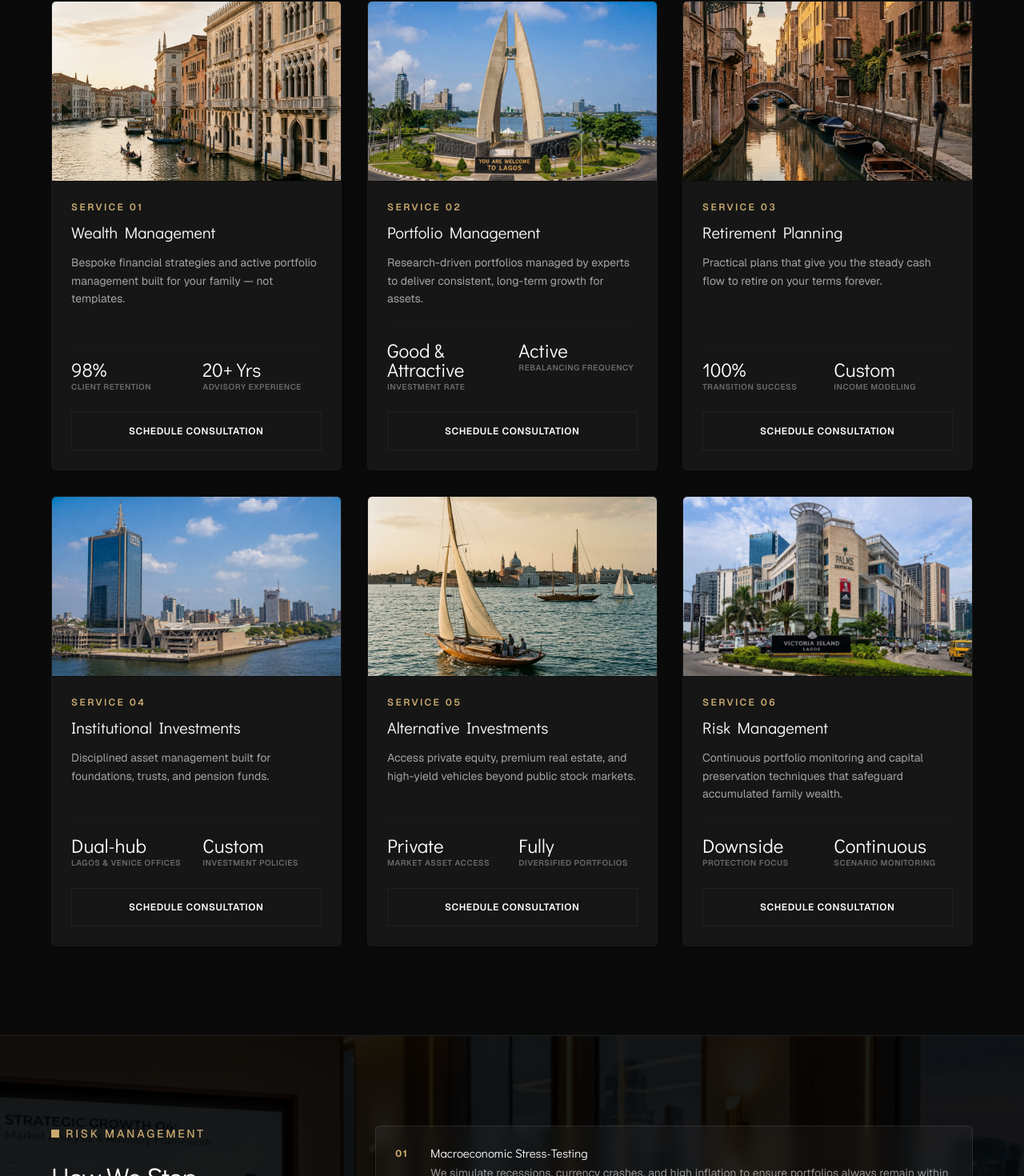
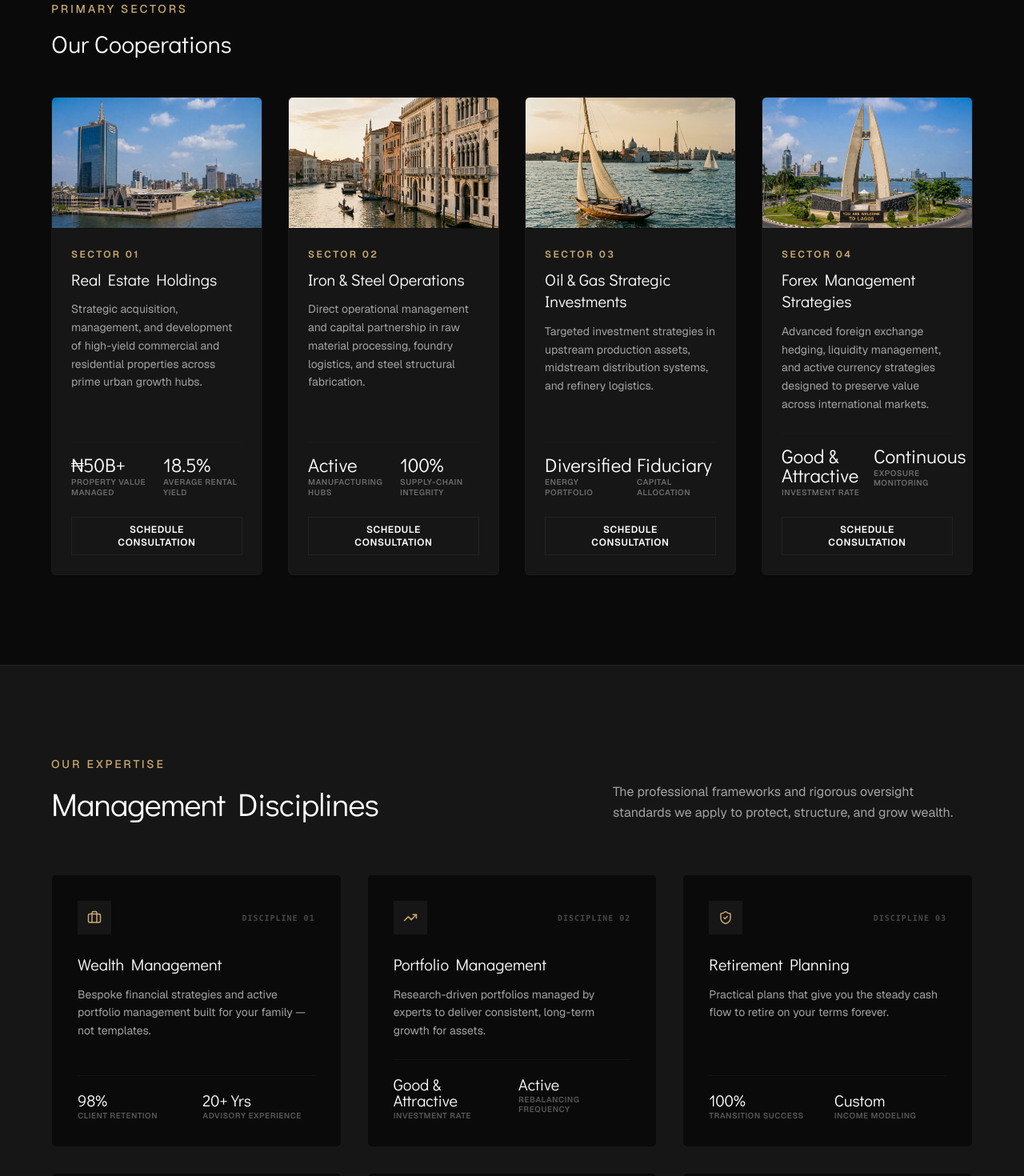
Before and after one commit to joey-stack/Lee-Investment-Handlers, a Next.js app: page /services in a window 1280 px wide. Shown: the part 719-2189 px from the top of the page at 80% size. Built offline with nearby package versions, Linux system fonts and the light colour scheme; no server answers.

Commit message:
feat: restructure services page and homepage to display Cooperations and Management Disciplines

```diff
--- a/src/app/(public)/page.tsx
+++ b/src/app/(public)/page.tsx
@@ -8,6 +8,7 @@ import { StrategyBreakdownSection } from "@/components/sections/StrategyBreakdow
 import { IndustriesMarquee } from "@/components/sections/IndustriesMarquee";
 
 import { PerformancePreview } from "@/components/sections/PerformancePreview";
+import { ManagementDisciplines } from "@/components/sections/ManagementDisciplines";
 import { LeadershipSnapshot } from "@/components/sections/LeadershipSnapshot";
 import { TestimonialsSection } from "@/components/sections/TestimonialsSection";
 import { InsightsPreview } from "@/components/sections/InsightsPreview";
@@ -36,9 +37,12 @@ export default function Home() {
       {/* Vertical stacked Services Rows */}
       <ServicesGrid onOpenConsultation={openConsultation} />
 
-      <div className="relative z-20 lg:-mt-[1020px] bg-brand-bg-primary">
+      <div className="relative z-20 lg:-mt-[320px] bg-brand-bg-primary">
         <StrategyBreakdownSection />
       </div>
+
+      {/* Legacy Services as Core Expertise Disciplines (no buttons) */}
+      <ManagementDisciplines />
 
       {/* Partners Marquee Banner */}
       <IndustriesMarquee />
--- a/src/app/(public)/services/page.tsx
+++ b/src/app/(public)/services/page.tsx
@@ -3,6 +3,7 @@
 import React, { useState } from "react";
 import { ServicesHeroSection } from "@/components/sections/ServicesHeroSection";
 import { ServicesDetailList } from "@/components/sections/ServicesDetailList";
+import { ManagementDisciplines } from "@/components/sections/ManagementDisciplines";
 import { RiskManagementFrameworkSection } from "@/components/sections/RiskManagementFrameworkSection";
 import { StrategiesPerformanceSection } from "@/components/sections/StrategiesPerformanceSection";
 import { FooterCTASection } from "@/components/sections/FooterCTASection";
@@ -22,6 +23,9 @@ export default function ServicesPage() {
       {/* Alternating Services Detail Rows */}
       <ServicesDetailList onOpenConsultation={openConsultation} />
 
+      {/* Core Wealth Management Capabilities (legacy offerings, no buttons) */}
+      <ManagementDisciplines />
+
       {/* Investment Strategies — Risk Management Framework */}
       <RiskManagementFrameworkSection />
 
--- /dev/null
+++ b/src/components/sections/ManagementDisciplines.tsx
@@ -0,0 +1,103 @@
+import React from "react";
+import {
+  Briefcase,
+  TrendingUp,
+  ShieldCheck,
+  Building2,
+  Layers,
+  Shield,
+} from "lucide-react";
+import { motion } from "framer-motion";
+import { services } from "@/lib/content/services";
+
+const iconMap: Record<string, React.ReactNode> = {
+  briefcase: <Briefcase size={18} className="text-brand-alternate" />,
+  "trending-up": <TrendingUp size={18} className="text-brand-alternate" />,
+  "shield-check": <ShieldCheck size={18} className="text-brand-alternate" />,
+  "building-2": <Building2 size={18} className="text-brand-alternate" />,
+  layers: <Layers size={18} className="text-brand-alternate" />,
+  shield: <Shield size={18} className="text-brand-alternate" />,
+};
+
+export const ManagementDisciplines: React.FC = () => {
+  return (
+    <section className="bg-brand-bg-secondary py-20 md:py-28 font-body border-t border-b border-brand-border/40">
+      <div className="max-w-[1200px] mx-auto px-4 md:px-6">
+
+        {/* Header Block */}
+        <div className="mb-16 flex flex-col md:flex-row md:items-end md:justify-between gap-6">
+          <div className="max-w-[650px]">
+            <span className="text-xs md:text-sm font-medium tracking-[0.2em] uppercase text-brand-alternate mb-4 block">
+              Our Expertise
+            </span>
+            <h2 className="font-heading text-3xl md:text-[40px] font-normal leading-[1.2] tracking-tight text-brand-primary">
+              Management Disciplines
+            </h2>
+          </div>
+          <div className="max-w-[450px]">
+            <p className="text-sm md:text-base text-brand-secondary leading-relaxed">
+              The professional frameworks and rigorous oversight standards we apply to protect, structure, and grow wealth.
+            </p>
+          </div>
+        </div>
+
+        {/* 3-Column Card Grid */}
+        <div className="grid grid-cols-1 md:grid-cols-2 lg:grid-cols-3 gap-8">
+          {services.map((service, index) => {
+            return (
+              <motion.div
+                key={service.id}
+                initial={{ opacity: 0, y: 24 }}
+                whileInView={{ opacity: 1, y: 0 }}
+                viewport={{ once: true, margin: "-40px" }}
+                transition={{ duration: 0.5, delay: index * 0.05, ease: "easeOut" }}
+                className="bg-brand-bg-primary border border-brand-border/50 rounded-[6px] p-8 flex flex-col justify-between hover:shadow-[0px_8px_32px_rgba(10,10,10,0.03)] hover:-translate-y-1 transition-all duration-300 min-h-[320px]"
+              >
+                <div>
+                  {/* Card Header: Icon & Index */}
+                  <div className="flex items-center justify-between mb-6">
+                    <div className="bg-brand-bg-secondary p-3 rounded-none inline-flex items-center justify-center">
+                      {iconMap[service.icon] || <Briefcase size={18} />}
+                    </div>
+                    <span className="text-[10px] font-semibold text-brand-secondary/40 uppercase tracking-widest font-mono">
+                      DISCIPLINE {String(index + 1).padStart(2, "0")}
+                    </span>
+                  </div>
+
+                  {/* Title */}
+                  <h3 className="font-heading text-xl font-normal text-brand-primary mb-3 leading-snug">
+                    {service.title}
+                  </h3>
+
+                  {/* Description */}
+                  <p className="font-body text-xs md:text-sm text-brand-secondary leading-relaxed mb-6">
+                    {service.description}
+                  </p>
+                </div>
+
+                {/* Metrics Callout at Bottom (No Buttons) */}
+                {service.metrics && service.metrics.length > 0 && (
+                  <div className="grid grid-cols-2 gap-4 border-t border-brand-border/40 pt-5 mt-auto">
+                    {service.metrics.map((metric, mIdx) => (
+                      <div key={mIdx} className="flex flex-col">
+                        <span className="font-heading text-lg md:text-xl font-normal text-brand-primary leading-none mb-1">
+                          {metric.value}
+                        </span>
+                        <span className="font-body text-[9px] md:text-[10px] text-brand-secondary/50 font-semibold uppercase tracking-wider leading-tight">
+                          {metric.label}
+                        </span>
+                      </div>
+                    ))}
+                  </div>
+                )}
+              </motion.div>
+            );
+          })}
+        </div>
+
+      </div>
+    </section>
+  );
+};
+
+ManagementDisciplines.displayName = "ManagementDisciplines";
--- a/src/components/sections/ServicesDetailList.tsx
+++ b/src/components/sections/ServicesDetailList.tsx
@@ -1,19 +1,17 @@
 import React from "react";
 import Image from "next/image";
 import { Button } from "@/components/ui/Button";
-import { services } from "@/lib/content/services";
+import { cooperations } from "@/lib/content/cooperations";
 
 interface ServicesDetailListProps {
   onOpenConsultation: () => void;
 }
 
 const imageMap: Record<string, string> = {
-  "wealth-management": "/services/wealth-management.png",
-  "portfolio-management": "/services/portfolio-management.png",
-  "retirement-planning": "/services/retirement-planning.png",
-  "institutional-investments": "/services/institutional-investments.png",
-  "alternative-investments": "/services/alternative-investments.png",
-  "risk-management": "/services/risk-management.png",
+  "real-estate-holdings": "/services/institutional-investments.png",
+  "iron-steel-operations": "/services/wealth-management.png",
+  "oil-gas-investments": "/services/alternative-investments.png",
+  "forex-strategies": "/services/portfolio-management.png",
 };
 
 export const ServicesDetailList: React.FC<ServicesDetailListProps> = ({ onOpenConsultation }) => {
@@ -21,25 +19,35 @@ export const ServicesDetailList: React.FC<ServicesDetailListProps> = ({ onOpenCo
     <section className="bg-brand-bg-primary py-20 md:py-28 border-b border-brand-border">
       <div className="max-w-[1200px] mx-auto px-4 md:px-6">
 
-        {/* 3-Column Services Card Grid */}
-        <div className="grid grid-cols-1 md:grid-cols-2 lg:grid-cols-3 gap-8">
-          {services.map((service, index) => {
-            const img = imageMap[service.id] || "/services/wealth-management.png";
+        {/* Section Heading */}
+        <div className="mb-12">
+          <span className="text-xs md:text-sm font-medium tracking-[0.2em] uppercase text-brand-alternate mb-4 block">
+            Primary Sectors
+          </span>
+          <h2 className="font-heading text-2xl md:text-3xl font-normal text-brand-primary">
+            Our Cooperations
+          </h2>
+        </div>
+
+        {/* 2-Column or 3-Column Cooperations Card Grid */}
+        <div className="grid grid-cols-1 md:grid-cols-2 gap-8 lg:grid-cols-4">
+          {cooperations.map((coop, index) => {
+            const img = imageMap[coop.id] || "/services/wealth-management.png";
 
             return (
               <div
-                key={service.id}
-                className="bg-brand-bg-secondary border border-brand-border/40 rounded-[6px] overflow-hidden flex flex-col justify-between shadow-[0px_2px_8px_rgba(0,0,0,0.01)] hover:shadow-[0px_8px_32px_rgba(10,10,10,0.04)] transition-all duration-300 min-h-[500px] animate-fade-up-delay-4 hover:-translate-y-1"
+                key={coop.id}
+                className="bg-brand-bg-secondary border border-brand-border/40 rounded-[6px] overflow-hidden flex flex-col justify-between shadow-[0px_2px_8px_rgba(0,0,0,0.01)] hover:shadow-[0px_8px_32px_rgba(10,10,10,0.04)] transition-all duration-300 min-h-[500px] hover:-translate-y-1"
               >
                 {/* 1. Card Top Cover Image */}
                 <div className="relative w-full aspect-[16/10] overflow-hidden bg-brand-bg-primary border-b border-brand-border/20 select-none">
                   <Image
                     src={img}
-                    alt={service.title}
+                    alt={coop.title}
                     fill
-                    sizes="(max-width: 768px) 100vw, 30vw"
+                    sizes="(max-width: 768px) 100vw, 20vw"
                     className="object-cover hover:scale-[1.02] transition-transform duration-700 ease-out"
-                    priority={index < 3}
+                    priority={index < 4}
                   />
                   {/* Subtle overlay */}
                   <div className="absolute inset-0 bg-black/[0.03] pointer-events-none" />
@@ -50,25 +58,25 @@ export const ServicesDetailList: React.FC<ServicesDetailListProps> = ({ onOpenCo
                   <div>
                     {/* 2. Gold Eyebrow Service Label */}
                     <span className="text-[10px] md:text-xs font-body font-semibold tracking-[0.2em] uppercase text-brand-alternate mb-2.5 block">
-                      SERVICE {String(index + 1).padStart(2, "0")}
+                      SECTOR {String(index + 1).padStart(2, "0")}
                     </span>
 
                     {/* 3. Heading (Service Title) */}
                     <h3 className="font-heading text-lg md:text-xl font-normal text-brand-primary mb-3 leading-snug">
-                      {service.title}
+                      {coop.title}
                     </h3>
 
                     {/* 4. Description Paragraph */}
                     <p className="font-body text-xs md:text-sm text-brand-secondary leading-relaxed mb-6">
-                      {service.description}
+                      {coop.description}
                     </p>
                   </div>
 
                   <div>
                     {/* 5. Metrics Grid (2 Columns) */}
-                    {service.metrics && service.metrics.length > 0 && (
+                    {coop.metrics && coop.metrics.length > 0 && (
                       <div className="grid grid-cols-2 gap-4 border-t border-brand-border/40 pt-4 mb-6 select-none">
-                        {service.metrics.map((metric, mIdx) => (
+                        {coop.metrics.map((metric, mIdx) => (
                           <div key={mIdx} className="flex flex-col">
                             <span className="font-heading text-xl md:text-2xl font-normal text-brand-primary leading-none mb-1">
                               {metric.value}
@@ -81,11 +89,11 @@ export const ServicesDetailList: React.FC<ServicesDetailListProps> = ({ onOpenCo
                       </div>
                     )}
 
-                    {/* 6. Flat Action CTA Button at Bottom */}
+                    {/* 6. Action CTA Button at Bottom */}
                     <Button
                       variant="secondary"
                       onClick={onOpenConsultation}
-                      className="w-full text-center text-xs font-semibold uppercase tracking-wider py-3.5 border-brand-border hover:border-brand-primary hover:bg-brand-primary hover:text-white transition-all duration-300 rounded-none animate-fade-up-delay-3"
+                      className="w-full text-center text-xs font-semibold uppercase tracking-wider py-3.5 border-brand-border hover:border-brand-primary hover:bg-brand-primary hover:text-white transition-all duration-300 rounded-none"
                     >
                       Schedule Consultation
                     </Button>
--- a/src/components/sections/ServicesGrid.tsx
+++ b/src/components/sections/ServicesGrid.tsx
@@ -5,11 +5,11 @@ import {
   ShieldCheck,
   Building2,
   Layers,
-  Shield,
+  Droplet,
 } from "lucide-react";
 import { motion } from "framer-motion";
 import { Button } from "@/components/ui/Button";
-import { services } from "@/lib/content/services";
+import { cooperations } from "@/lib/content/cooperations";
 import Image from "next/image";
 
 interface ServicesGridProps {
@@ -17,36 +17,29 @@ interface ServicesGridProps {
 }
 
 const iconMap: Record<string, React.ReactNode> = {
-  briefcase: <Briefcase size={12} />,
-  "trending-up": <TrendingUp size={12} />,
-  "shield-check": <ShieldCheck size={12} />,
   "building-2": <Building2 size={12} />,
   layers: <Layers size={12} />,
-  shield: <Shield size={12} />,
+  droplet: <Droplet size={12} />,
+  "trending-up": <TrendingUp size={12} />,
 };
 
 const imageMap: Record<string, string> = {
-  "wealth-management": "/services/wealth-management.png",
-  "portfolio-management": "/services/portfolio-management.png",
-  "retirement-planning": "/services/retirement-planning.png",
-  "institutional-investments": "/services/institutional-investments.png",
-  "alternative-investments": "/services/alternative-investments.png",
-  "risk-management": "/services/risk-management.png",
+  "real-estate-holdings": "/services/institutional-investments.png",
+  "iron-steel-operations": "/services/wealth-management.png",
+  "oil-gas-investments": "/services/alternative-investments.png",
+  "forex-strategies": "/services/portfolio-management.png",
 };
 
 const getMetricIcon = (value: string, label: string) => {
   const lbl = label.toLowerCase();
-  if (lbl.includes("return") || lbl.includes("retention") || lbl.includes("growth") || lbl.includes("rate")) {
+  if (lbl.includes("yield") || lbl.includes("rate") || lbl.includes("growth")) {
     return <TrendingUp size={12} className="text-brand-alternate" />;
   }
-  if (lbl.includes("experience") || lbl.includes("asset") || lbl.includes("frequency")) {
-    return <Briefcase size={12} className="text-brand-alternate" />;
-  }
-  if (lbl.includes("success") || lbl.includes("fiduciary") || lbl.includes("protection") || lbl.includes("monitoring")) {
+  if (lbl.includes("exposure") || lbl.includes("integrity")) {
     return <ShieldCheck size={12} className="text-brand-alternate" />;
   }
-  if (lbl.includes("office") || lbl.includes("hub") || lbl.includes("policies")) {
-    return <Building2 size={12} className="text-brand-alternate" />;
+  if (lbl.includes("value") || lbl.includes("portfolio")) {
+    return <Briefcase size={12} className="text-brand-alternate" />;
   }
   return <Layers size={12} className="text-brand-alternate" />;
 };
@@ -54,40 +47,40 @@ const getMetricIcon = (value: string, label: string) => {
 export const ServicesGrid: React.FC<ServicesGridProps> = ({ onOpenConsultation }) => {
   return (
     <section className="bg-brand-bg-primary py-20 md:py-28 font-body">
-      <div className="max-w-[1200px] mx-auto px-4 md:px-6 relative pb-12 lg:pb-[750px]">
+      <div className="max-w-[1200px] mx-auto px-4 md:px-6 relative pb-12 lg:pb-[150px]">
 
         {/* Sticky Header Wrapper to align unlock boundaries */}
-        <div className="relative lg:sticky lg:top-[130px] lg:z-30 lg:h-[1010px] bg-transparent pointer-events-none w-full">
+        <div className="relative lg:sticky lg:top-[130px] lg:z-30 lg:h-[310px] bg-transparent pointer-events-none w-full">
           {/* Header Row Content */}
           <div className="relative pt-4 pb-6 flex flex-col lg:flex-row lg:items-end lg:justify-between gap-6 bg-brand-bg-primary pointer-events-auto w-full">
             <div className="max-w-[650px]">
               <span className="text-xs md:text-sm font-medium tracking-[0.2em] uppercase text-brand-alternate mb-4 block">
-                Our Investment Solutions
+                Cooperations
               </span>
               <h2 className="font-heading text-3xl md:text-[40px] font-normal leading-[1.2] tracking-tight text-brand-primary text-balance">
-                Whatever your financial goals, we have the expertise to help you get there.
+                Strategic sectors where we direct capital and oversee operations.
               </h2>
             </div>
             <div className="max-w-[450px]">
               <p className="text-sm md:text-base text-brand-secondary leading-relaxed">
-                We specialize in turning fast-moving market challenges into structured, wealth-building strategies.
+                We manage high-value direct investments and enterprises to generate sustainable, long-term yields.
               </p>
             </div>
           </div>
         </div>
 
         {/* Cards loop as direct siblings of Header Row inside max-width wrapper */}
-        {services.map((service, index) => {
-          const img = imageMap[service.id] || "/services/wealth-management.png";
+        {cooperations.map((coop, index) => {
+          const img = imageMap[coop.id] || "/services/wealth-management.png";
           return (
             <motion.div
-              key={service.id}
+              key={coop.id}
               initial={{ opacity: 0, y: 30 }}
               whileInView={{ opacity: 1, y: 0 }}
               viewport={{ once: true, margin: "-80px" }}
               transition={{ duration: 0.6, ease: [0.25, 0.1, 0.25, 1] as const }}
               className={`relative lg:sticky lg:top-[340px] lg:h-[450px] bg-brand-bg-secondary border border-brand-border/40 rounded-[6px] overflow-hidden grid grid-cols-1 lg:grid-cols-12 hover:shadow-[0px_8px_32px_rgba(0,0,0,0.03)] transition-shadow duration-300 mb-12 md:mb-16 lg:mb-[350px] last:mb-0 lg:last:mb-[350px] ${
-                index === 0 ? "lg:-mt-[800px]" : ""
+                index === 0 ? "lg:-mt-[100px]" : ""
               }`}
               style={{
                 zIndex: 10 + index,
@@ -100,19 +93,19 @@ export const ServicesGrid: React.FC<ServicesGridProps> = ({ onOpenConsultation }
                   {/* Eyebrow Badge */}
                   <div className="bg-brand-bg-primary border border-brand-border/60 rounded-[2px] px-3.5 py-1 inline-flex items-center gap-1.5 text-[10px] font-semibold text-brand-secondary uppercase tracking-[0.15em] w-fit">
                     <span className="text-brand-alternate flex items-center justify-center">
-                      {iconMap[service.icon] || <Briefcase size={12} />}
+                      {iconMap[coop.icon] || <Briefcase size={12} />}
                     </span>
-                    <span>SERVICE {String(index + 1).padStart(2, "0")}</span>
+                    <span>SECTOR {String(index + 1).padStart(2, "0")}</span>
                   </div>
 
                   {/* Title */}
                   <h3 className="font-heading text-2xl md:text-3xl font-normal text-brand-primary leading-tight">
-                    {service.title}
+                    {coop.title}
                   </h3>
 
                   {/* Description */}
                   <p className="font-body text-sm md:text-base text-brand-secondary leading-relaxed max-w-xl text-balance">
-                    {service.description}
+                    {coop.description}
                   </p>
                 </div>
 
@@ -120,7 +113,7 @@ export const ServicesGrid: React.FC<ServicesGridProps> = ({ onOpenConsultation }
                 <div className="mt-8 space-y-6">
                   {/* Metrics Badges Row */}
                   <div className="flex flex-wrap gap-2">
-                    {service.metrics?.map((metric, mIdx) => (
+                    {coop.metrics?.map((metric, mIdx) => (
                       <div
                         key={mIdx}
                         className="bg-brand-bg-primary border border-brand-border/60 rounded-full px-4 py-1.5 inline-flex items-center gap-2 text-[11px] font-medium text-brand-primary shadow-sm"
@@ -153,7 +146,7 @@ export const ServicesGrid: React.FC<ServicesGridProps> = ({ onOpenConsultation }
               <div className="lg:col-span-5 relative w-full min-h-[280px] lg:h-full aspect-[4/3] lg:aspect-auto">
                 <Image
                   src={img}
-                  alt={service.title}
+                  alt={coop.title}
                   fill
                   sizes="(max-width: 1024px) 100vw, 35vw"
                   className="object-cover transition-transform duration-700 ease-out hover:scale-103"
--- a/src/components/sections/ServicesHeroSection.tsx
+++ b/src/components/sections/ServicesHeroSection.tsx
@@ -29,7 +29,7 @@ export const ServicesHeroSection: React.FC = () => {
               {/* Eyebrow */}
               <div className="flex items-center justify-center gap-2 text-xs md:text-sm font-body font-medium tracking-[0.2em] uppercase text-brand-alternate mb-6 animate-fade-up">
                 <span className="h-2.5 w-2.5 bg-brand-alternate inline-block" />
-                <span>Our Services</span>
+                <span>Cooperations &amp; Disciplines</span>
               </div>
 
               {/* Headline (Didact Gothic) */}
--- /dev/null
+++ b/src/lib/content/cooperations.ts
@@ -0,0 +1,76 @@
+import { Service } from "@/types";
+
+export const cooperations: Service[] = [
+  {
+    id: "real-estate-holdings",
+    title: "Real Estate Holdings",
+    description:
+      "Strategic acquisition, management, and development of high-yield commercial and residential properties across prime urban growth hubs.",
+    includes: [
+      "Prime commercial office developments",
+      "Residential joint-venture property projects",
+      "Asset valuation and portfolio optimization",
+      "High-yield leasehold structures",
+      "Long-term capital appreciation strategies",
+    ],
+    icon: "building-2",
+    metrics: [
+      { value: "₦50B+", label: "property value managed" },
+      { value: "18.5%", label: "average rental yield" },
+    ],
+  },
+  {
+    id: "iron-steel-operations",
+    title: "Iron & Steel Operations",
+    description:
+      "Direct operational management and capital partnership in raw material processing, foundry logistics, and steel structural fabrication.",
+    includes: [
+      "Foundry and refining infrastructure partnerships",
+      "Supply chain distribution agreements",
+      "Industrial fabrication and machining services",
+      "Raw material sourcing and logistics management",
+      "Structural steel manufacturing partnerships",
+    ],
+    icon: "layers",
+    metrics: [
+      { value: "Active", label: "manufacturing hubs" },
+      { value: "100%", label: "supply-chain integrity" },
+    ],
+  },
+  {
+    id: "oil-gas-investments",
+    title: "Oil & Gas Strategic Investments",
+    description:
+      "Targeted investment strategies in upstream production assets, midstream distribution systems, and refinery logistics.",
+    includes: [
+      "Upstream oil block development partnerships",
+      "Midstream transport and storage logistics",
+      "Downside-protected energy hedging strategies",
+      "Sustainable production infrastructure investments",
+      "Refined product trading and distribution networks",
+    ],
+    icon: "droplet",
+    metrics: [
+      { value: "Diversified", label: "energy portfolio" },
+      { value: "Fiduciary", label: "capital allocation" },
+    ],
+  },
+  {
+    id: "forex-strategies",
+    title: "Forex Management Strategies",
+    description:
+      "Advanced foreign exchange hedging, liquidity management, and active currency strategies designed to preserve value across international markets.",
+    includes: [
+      "Multi-currency liquidity optimization",
+      "Cross-border transaction risk hedging",
+      "Macroeconomic currency exposure analysis",
+      "Capital preservation treasury models",
+      "Active international market monitoring",
+    ],
+    icon: "trending-up",
+    metrics: [
+      { value: "Good & Attractive", label: "investment rate" },
+      { value: "Continuous", label: "exposure monitoring" },
+    ],
+  },
+];
```
